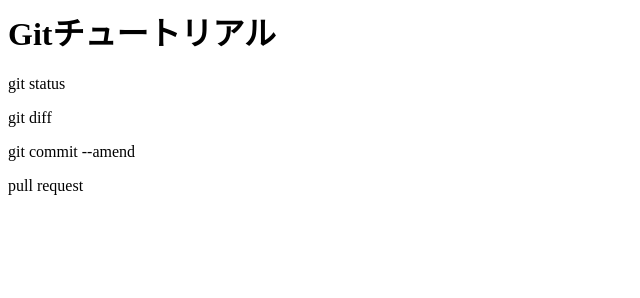
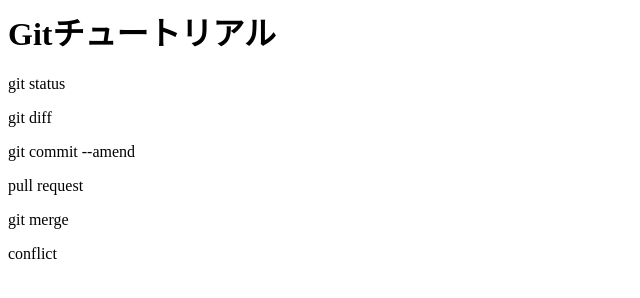
Before and after one commit to nishihatakoh/git_tutorial, a plain HTML site: page index.html in a window 1280 px wide. Shown: the whole page, without its empty margins (0-640 px from the left). Drawn offline with Linux system fonts and the light colour scheme.

Commit message:
コンフリクトの解消

```diff
--- a/index.html
+++ b/index.html
@@ -2,5 +2,6 @@
 <p>git status</p>
 <p>git diff</p>
 <p>git commit --amend</p>
-<!-- 以下の1行を追加 -->
 <p>pull request</p>
+<p>git merge</p>
+<p>conflict</p>
```
